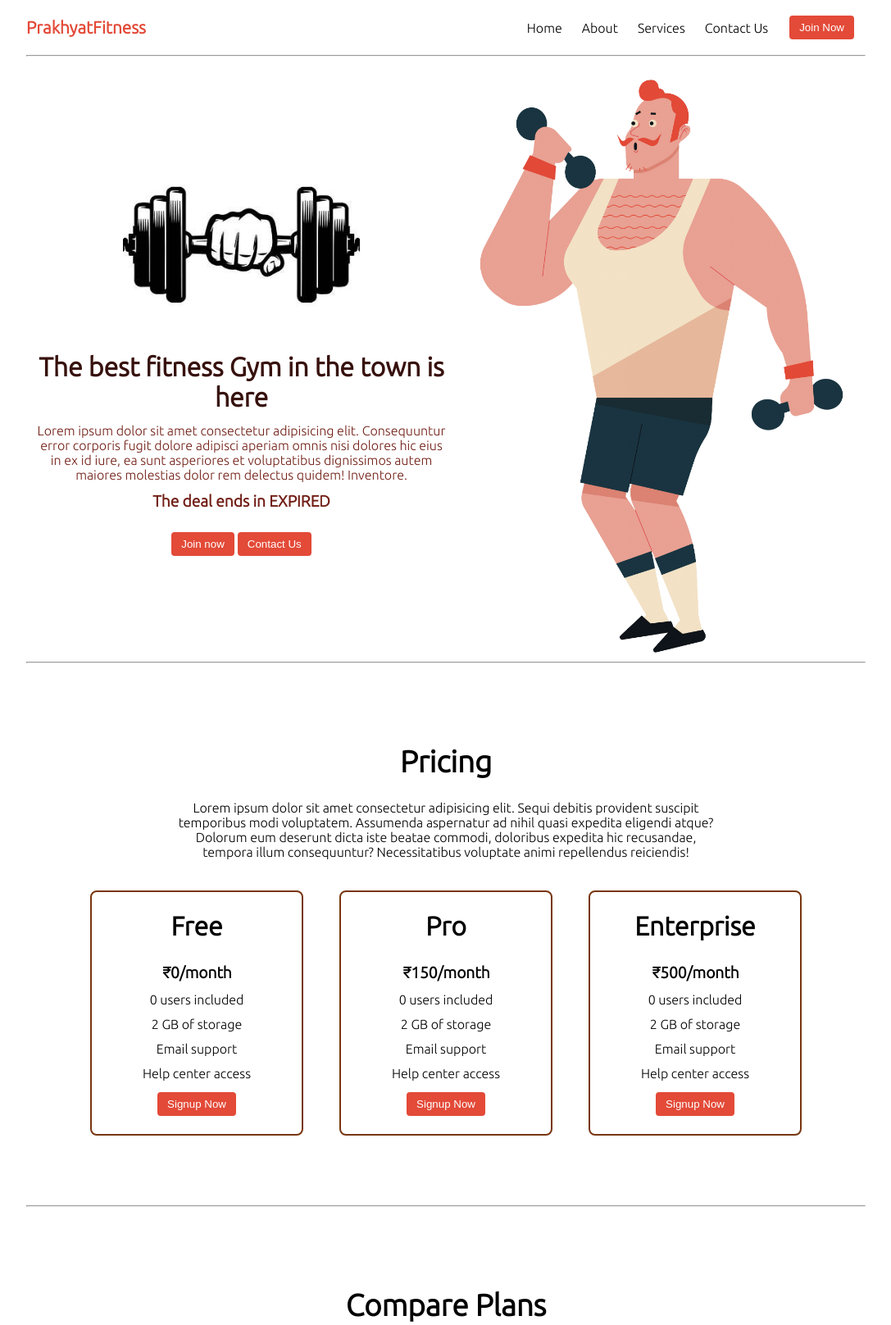
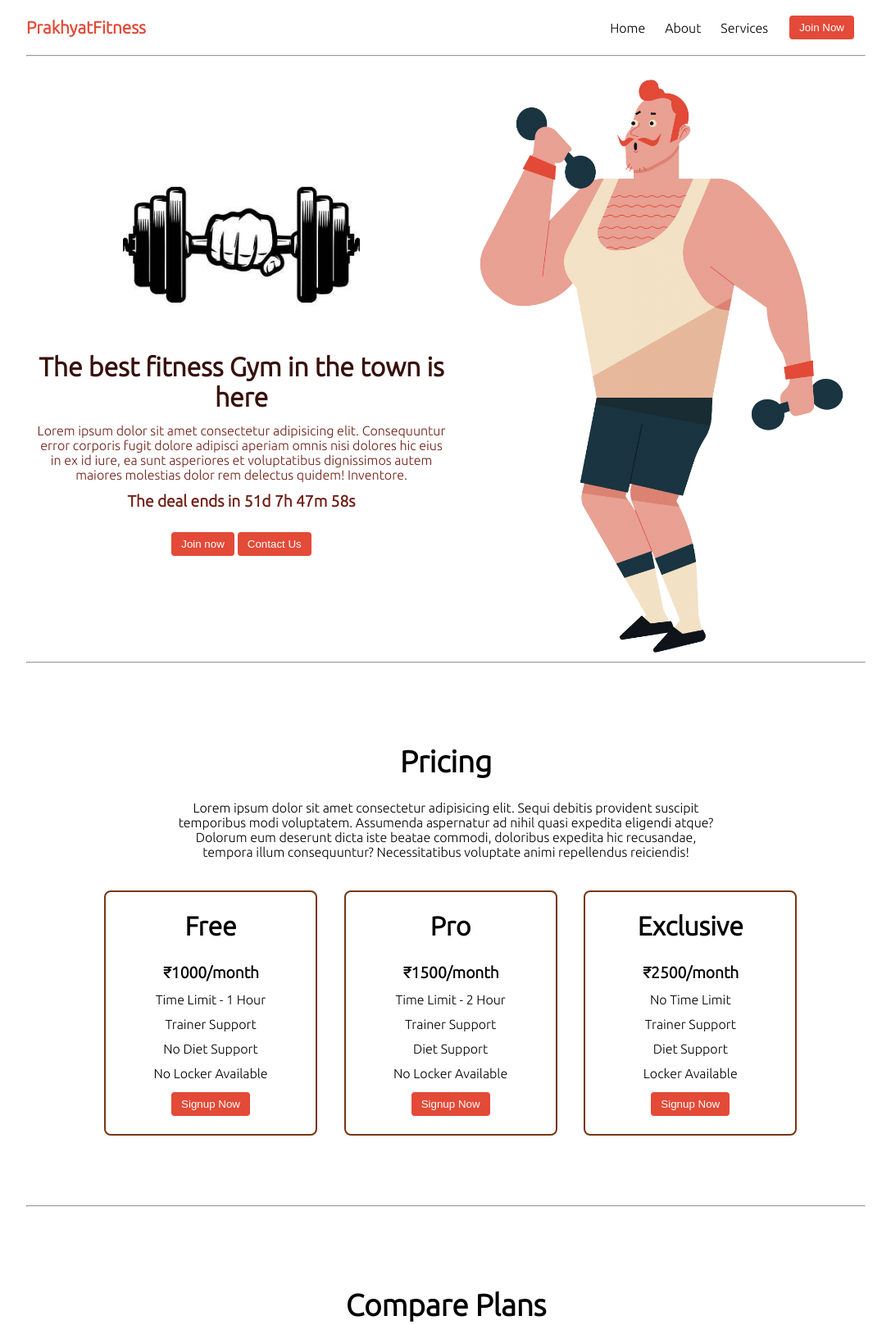
Before and after one commit to prakhyatsinghal/Gym-Landing-Page, a plain HTML site: page index.html in a window 1280 px wide. Shown: the top 1616 px of the page at 82% size, without its empty margins (96-1183 px from the left). Drawn offline with Linux system fonts and the light colour scheme.

Commit message:
Finished

```diff
--- a/index.html
+++ b/index.html
@@ -17,10 +17,9 @@
             <nav class="flex justify-between">
                 <div class="logo font-bold flex items-center text-blue">PrakhyatFitness</div>
                 <ul class="navbar flex items-center">
-                    <li>Home</li>
-                    <li>About</li>
-                    <li>Services</li>
-                    <li>Contact Us</li>
+                    <li><a href="#home">Home</a></li>
+                    <li><a href="#pricing">About</a></li>
+                    <li><a href="#services">Services</a></li>
                     <li><button class="btn">Join Now</button></li>
                 </ul>
             </nav>
@@ -28,7 +27,7 @@
         </header>
         <main class="min-h-screen">
             <section class="section1">
-                <div class="flex">
+                <div class="flex main">
                     <div class="topleft flex flex-col justify-center px-2">
                         <div class=" text-center">
                             <img class="dumbellimg" src="dumbell.png" alt="">
@@ -51,57 +50,65 @@
                 </div>
             </section>
             <hr>
-            <section class="section2">
+            <section id="pricing" class="section2">
                 <h1 class="text-center my-2">Pricing</h1>
                 <p class="my-2">Lorem ipsum dolor sit amet consectetur adipisicing elit. Sequi debitis provident
                     suscipit temporibus modi voluptatem. Assumenda aspernatur ad nihil quasi expedita eligendi atque?
                     Dolorum eum deserunt dicta iste beatae commodi, doloribus expedita hic recusandae, tempora illum
                     consequuntur? Necessitatibus voluptate animi repellendus reiciendis!</p>
                 <div class="boxes flex justify-center">
+                    <div class="row">
+                        <div class="column">
                             <div class="box">
                                 <h2>Free</h2>
                                 <ul>
-                            <li class="highlighted">₹0/month</li>
-                            <li>0 users included</li>
-                            <li>2 GB of storage</li>
-                            <li>Email support</li>
-                            <li>Help center access</li>
+                                    <li class="highlighted">₹1000/month</li>
+                                    <li>Time Limit - 1 Hour</li>
+                                    <li>Trainer Support</li>
+                                    <li>No Diet Support</li>
+                                    <li>No Locker Available</li>
                                     <li><button class="btn">Signup Now</button></li>
                                 </ul>
                             </div>
+                        </div>
+                        <div class="column">
                             <div class="box">
                                 <h2>Pro</h2>
                                 <ul>
-                            <li class="highlighted">₹150/month</li>
-                            <li>0 users included</li>
-                            <li>2 GB of storage</li>
-                            <li>Email support</li>
-                            <li>Help center access</li>
+                                    <li class="highlighted">₹1500/month</li>
+                                    <li>Time Limit - 2 Hour</li>
+                                    <li>Trainer Support</li>
+                                    <li>Diet Support</li>
+                                    <li>No Locker Available</li>
                                     <li><button class="btn">Signup Now</button></li>
                                 </ul>
                             </div>
+                        </div>
+                        <div class="column">
                             <div class="box">
-                        <h2>Enterprise</h2>
+                                <h2>Exclusive</h2>
                                 <ul>
-                            <li class="highlighted">₹500/month</li>
-                            <li>0 users included</li>
-                            <li>2 GB of storage</li>
-                            <li>Email support</li>
-                            <li>Help center access</li>
+                                    <li class="highlighted">₹2500/month</li>
+                                    <li>No Time Limit</li>
+                                    <li>Trainer Support</li>
+                                    <li>Diet Support</li>
+                                    <li>Locker Available</li>
                                     <li><button class="btn">Signup Now</button></li>
                                 </ul>
                             </div>
-
+                        </div>
+                    </div>
                 </div>
             </section>
             <hr>
-            <section class="section3">
+            <section id="services" class="section3">
                 <h1 class="text-center my-2">Compare Plans</h1>
                 <div class="container plantable">
                     <table class="table text-center">
                         <thead>
                             <tr>
-                          <th></th><th>Free</th>
+                                <th></th>
+                                <th>Free</th>
                                 <th>Pro</th>
                                 <th>Enterprise</th>
                             </tr>
--- a/style.css
+++ b/style.css
@@ -1,69 +1,78 @@
-@import url('https://fonts.googleapis.com/css2?family=Ubuntu:wght@300&display=swap');
+@import url("https://fonts.googleapis.com/css2?family=Ubuntu:wght@300&display=swap");
 
-*{
+* {
   margin: 0;
   padding: 0;
 }
 
-.container{
-    max-width: 80vw;
-    font-family: 'Ubuntu', sans-serif;
+a {
+  color: black;
+  text-decoration: none;
 }
 
-.navbar{
+html {
+  scroll-behavior: smooth;
+}
+
+.container {
+  max-width: 80vw;
+  font-family: "Ubuntu", sans-serif;
+}
+
+.navbar {
   display: flex;
   height: 67px;
 }
-.navbar li{
+.navbar li {
   list-style: none;
   margin: 0 12px;
 }
 
-.topleft{
+.topleft {
   width: 50%;
 }
 
-.topright{
+.topright {
   width: 50%;
 }
 
-.section1{
+.section1 {
   max-height: 100vh;
   color: #711e15;
 }
 
-.section1 h1{
+.section1 h1 {
   color: #37110d;
   font-size: 2rem;
 }
 
-.logo{
+.logo {
   font-size: 1.3rem;
 }
 
-.dumbellimg{
+.dumbellimg {
   width: 289px;
 }
 
-.topright .gymimg{
+.topright .gymimg {
   width: 466px;
 }
 
-.section2{
+.section2 {
   padding: 73px;
 }
 
-.section2 h1{
+.section2 h1 {
   font-size: 2.3rem;
 }
 
-.section2 p{
+.section2 p {
   padding: 0 8vw;
   text-align: center;
 }
 
-.box{
-    padding: 8px 0;
+.box {
+  padding: 8px 0px;
   margin: 12px 22px;
   min-width: 20vw;
   border: 2px solid rgb(120, 54, 16);
@@ -71,69 +80,112 @@
   text-align: center;
 }
 
-.box h2{
+.box h2 {
   font-size: 2rem;
   padding: 15px 0;
 }
 
-.highlighted{
+.highlighted {
   font-size: 1.2rem;
   font-weight: bolder;
 }
 
-.box ul{
+.box ul {
   list-style-type: none;
 }
 
-.box ul li{
+.box ul li {
   margin: 12px 2px;
 }
 
-.plantable{
+.plantable {
   display: flex;
   justify-content: center;
   align-items: center;
 }
 
-.section3 table{
+.section3 table {
   width: 100%;
   margin-bottom: 140px;
   margin-top: 20px;
   border-collapse: collapse;
 }
 
-.section3 table th{
+.section3 table th {
   width: 23vw;
   border-bottom: 2px solid black;
   padding: 15px 0;
 }
 
-.section3 table td{
+.section3 table td {
   border-bottom: 2px solid black;
 }
 
-
-.section3 h1{
+.section3 h1 {
   font-size: 2.3rem;
 }
 
-.section3{
+.section3 {
   padding: 73px;
 }
 
-footer{
+footer {
   padding: 23px;
   text-align: center;
 }
-.buttons{
+.buttons {
   display: flex;
   justify-content: center;
   align-items: center;
   margin: 12px;
 }
 
-.deal{
+.deal {
   font-size: 1.2rem;
   font-weight: bolder;
   margin: 12px 0;
 }
+
+.column {
+  float: left;
+  width: 33.33%;
+}
+
+.row:after {
+  content: "";
+  display: table;
+  clear: both;
+}
+
+@media (max-width: 900px) {
+  .dumbellimg {
+    justify-content: center;
+  }
+  .gymimg {
+    display: none;
+  }
+  .main {
+    justify-content: center !important;
+  }
+  .topright {
+    display: none !important;
+  }
+  .column {
+    float: left;
+    width: 100%;
+  }
+
+  .row:after {
+    content: "";
+    display: table;
+    clear: both;
+  }
+  .box {
+    padding: 8px 0px;
+    margin: 12px 22px;
+    min-width: 20vw;
+    border: 2px solid rgb(120, 54, 16);
+    border-radius: 8px;
+    text-align: center;
+  }
+}
--- a/timer.js
+++ b/timer.js
@@ -1,9 +1,6 @@
+var countDownDate = new Date("Dec 31, 2022 00:00:00").getTime();
 
-
-var countDownDate = new Date("Jun 5, 2022 15:37:25").getTime();
-
-var x = setInterval(function() {
-
+var x = setInterval(function () {
   var now = new Date().getTime();
 
   var distance = countDownDate - now;
@@ -13,8 +10,8 @@ var x = setInterval(function() {
   var minutes = Math.floor((distance % (1000 * 60 * 60)) / (1000 * 60));
   var seconds = Math.floor((distance % (1000 * 60)) / 1000);
 
-  document.getElementById("demo").innerHTML = days + "d " + hours + "h "
-  + minutes + "m " + seconds + "s ";
+  document.getElementById("demo").innerHTML =
+    days + "d " + hours + "h " + minutes + "m " + seconds + "s ";
 
   if (distance < 0) {
     clearInterval(x);
```
Lines whose indentation alone changed are shown as unchanged.
